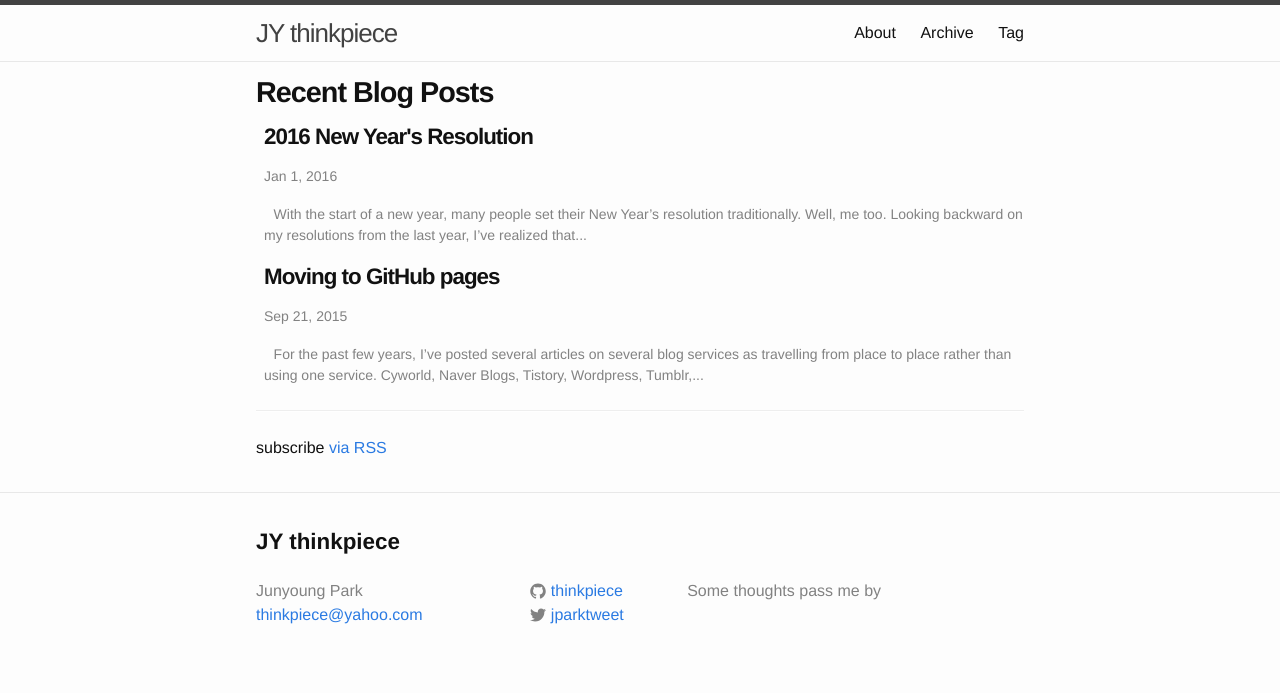
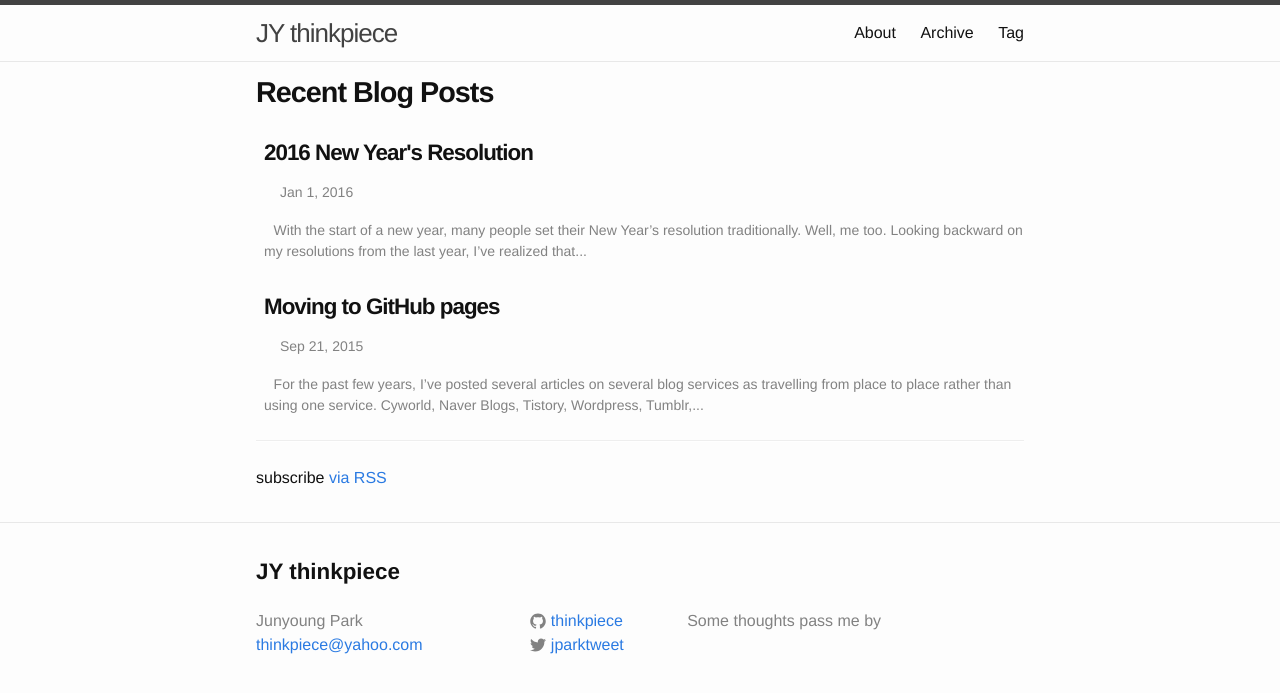
Before and after one commit to thinkpiece/thinkpiece.github.com, a Jekyll site: the page built from index.html, in a window 1280 px wide. Shown: the top 693 px of the page. Built offline with Jekyll 4.4.1, drawn with Linux system fonts in a browser that asks for light colours.

Commit message:
inline-block added

```diff
--- a/_includes/summary.html
+++ b/_includes/summary.html
@@ -3,7 +3,7 @@
     <h2 class="post-title">
         <a class="post-link" href="{{ post.url | prepend: site.baseurl }}">{{ post.title }}</a>
     </h2>
-    <span class="post-meta">{{ post.date | date: "%b %-d, %Y" }}</span>
+    <span class="post-date">{{ post.date | date: "%b %-d, %Y" }}</span>
     </header>
     <p class="read-more"><a href="{{ post.url | prepend: site.baseurl }}">{{ post.content | strip_html | truncatewords: 30 }}</a></p>
 </div>
--- a/_sass/_layout.scss
+++ b/_sass/_layout.scss
@@ -188,6 +188,7 @@
  */
 .post-header {
     margin-bottom: $spacing-unit;
+    display: inline-block;
 }
 
 .post-title {
```
